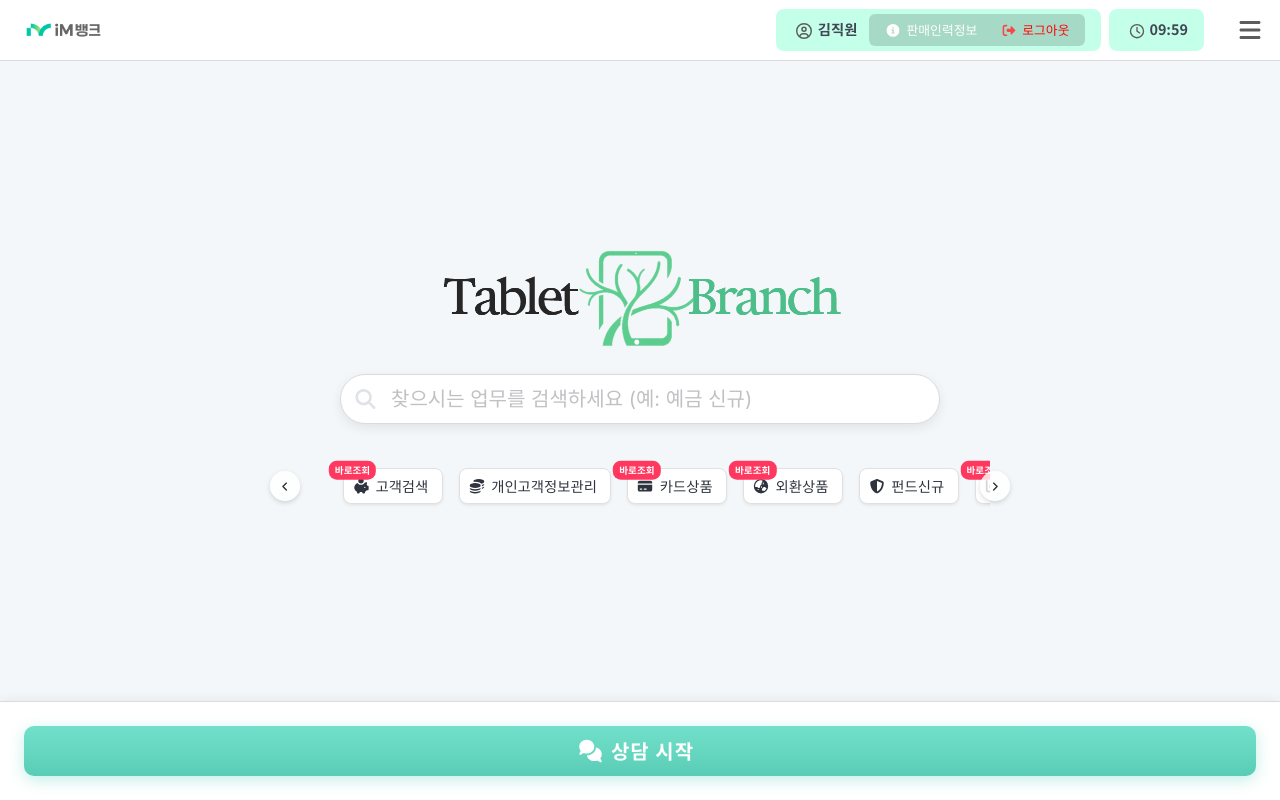
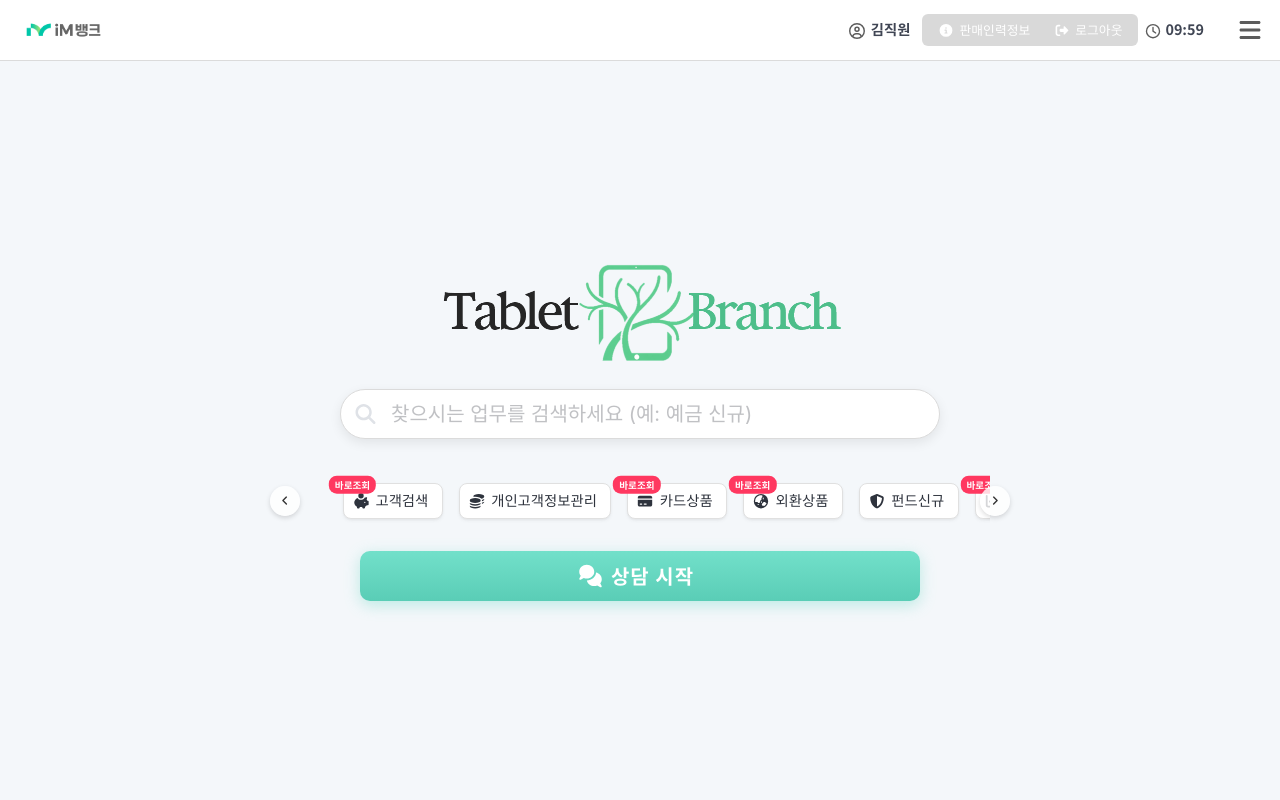
Before and after one commit to bodybreaker/tbh, a plain HTML site: page main_user.html in a window 1280 px wide. Drawn offline with Linux system fonts and the light colour scheme.

```diff
--- a/main_user.html
+++ b/main_user.html
@@ -78,14 +78,14 @@
 
         /* 각 기능 섹션 스타일 */
         .nav-section {
-            background-color: rgba(0, 255, 166, 0.23);
-            backdrop-filter: blur(5px);
+            background-color: #ffffff;
             border-radius: 8px;
-            padding: 0.5rem 1rem;
+            padding: 0rem 0rem;
             display: flex;
             align-items: center;
             gap: 0.75rem;
             height: 42px;
+            margin-left: -5px;
         }
 
         /* 아이콘 색상 통일 */
@@ -155,22 +155,9 @@
         .u_nav_btn_grouped:hover {
             background-color: rgba(255, 255, 255, 0.1) !important;
         }
-        .u_nav_btn_grouped.is-logout {
-            color: #ff0000 !important;
-        }
-        .u_nav_btn_grouped.is-logout:hover {
-            color: white !important;
-            background-color: rgba(237, 202, 201, 0.5) !important;
-        }
         .u_nav_btn_grouped .icon {
             color: white !important;
             margin-right: 0.4em !important;
-        }
-        .u_nav_btn_grouped.is-logout .icon {
-            color: #f84747 !important;
-        }
-        .u_nav_btn_grouped.is-logout:hover .icon {
-            color: #f84747 !important;
         }
 
         /* 3. Main Content Area */
@@ -326,16 +313,18 @@
         }
 
         /* 4. Footer Area */
-        .u_main_footer {
-            padding: 1.5rem;
-            background-color: #ffffff;
-            border-top: 1px solid #dbdbdb;
-            box-shadow: 0 -2px 10px rgba(0,0,0,0.05);
-            flex-shrink: 0;
+        /* 바로가기 버튼 영역 */
+        .u_main_start_wrapper {
+            display: flex;
+            align-items: center;
+            justify-content: center;
+            max-width: 700px;
+            margin: 0 auto;
+            margin-top: 20px;
+            position: relative;
         }
-
         .u_main_start_btn {
-            width: 100%;
+            width: 80%;
             font-size: 1.25rem;
             font-weight: 700;
             padding: 10px;
@@ -481,16 +470,16 @@
                         <span class="icon"><i class="fas fa-angle-right"></i></span>
                     </button>
                 </div>
+
+                <!-- 업무 바로가기 버튼 -->
+                <div class="u_main_start_wrapper">
+                    <button class="button is-large u_main_start_btn">
+                        <span class="icon is-large"><i class="fas fa-comments"></i></span>
+                        <span>상담 시작</span>
+                    </button>
+                </div>
             </div>
         </main>
-
-        <!-- 하단 상담 시작 버튼 -->
-        <footer class="u_main_footer">
-            <button class="button is-large u_main_start_btn">
-                <span class="icon is-large"><i class="fas fa-comments"></i></span>
-                <span>상담 시작</span>
-            </button>
-        </footer>
     </div>
 
     <!-- 판매인력 정보 모달 -->
@@ -499,13 +488,6 @@
         <div class="modal-card">
             <header class="modal-card-head">
                 <p class="modal-card-title">금융상품 판매인력 정보</p>
-                <div class="buttons">
-                    <button class="button is-info is-small">
-                        <span class="icon"><i class="fas fa-address-card"></i></span>
-                        <span>명함전송</span>
-                    </button>
-                    <button class="delete" aria-label="close"></button>
-                </div>
             </header>
             <section class="modal-card-body">
                 <div class="columns is-vcentered">
```
Also changed, not shown: main_customer.html (+3 -2 lines).
